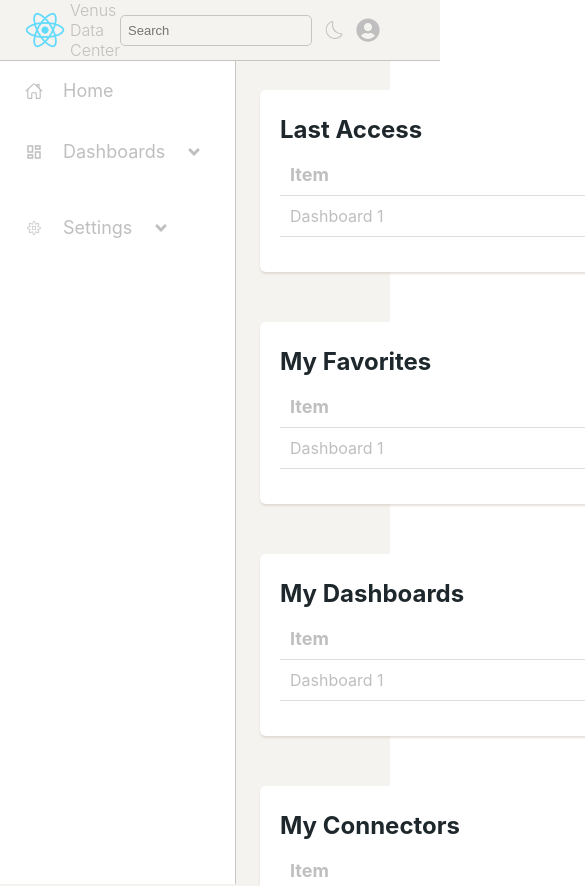
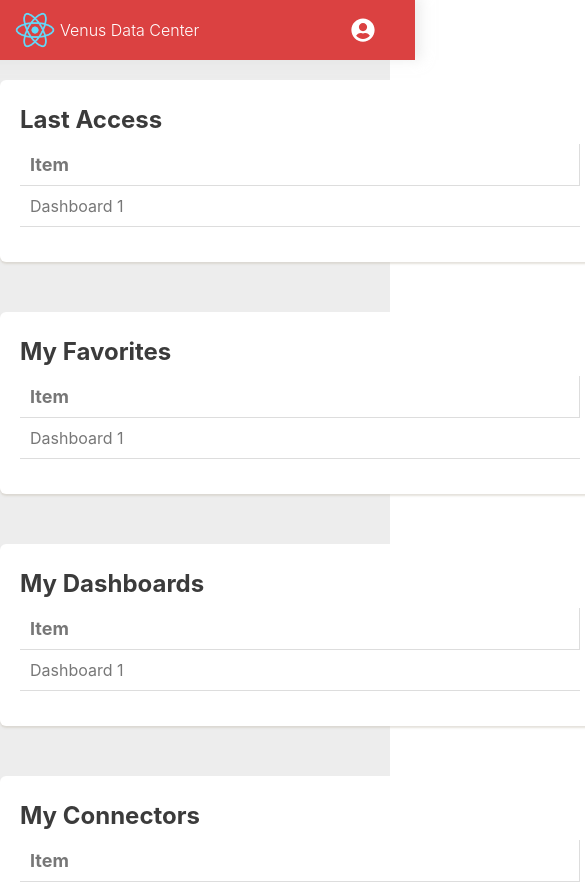
Before and after one commit to joyned/venus-data-center-portal, a React (Create React App) app: page /home in a window 390 px wide. Shown: the top 886 px of the page, 585 px wide, since content can reach past the window. Built offline with nearby package versions, Linux system fonts and the light colour scheme.

Commit message:
style: ajust responsive

```diff
--- a/src/components/Button.tsx
+++ b/src/components/Button.tsx
@@ -1,6 +1,6 @@
 import { CSSProperties, ReactElement } from "react";
 import styled from "styled-components";
-import { button, color } from "./ui/variables";
+import { button, color, mobile } from "./ui/variables";
 
 const Btn = styled.button<{ $isTransparent?: boolean }>`
     background-color: ${props => props.$isTransparent ? 'transparent' : color.primary};
@@ -17,6 +17,11 @@ const BtnLabel = styled.div`
     padding: 10px;
     font-size: 16px;
     cursor: pointer;
+
+    @media (max-width: ${mobile.starts}) {
+        padding: 13px 3px;
+        font-size: 13px;
+    }
 `
 
 const BtnIcon = styled.div`
--- a/src/components/Panel.tsx
+++ b/src/components/Panel.tsx
@@ -2,14 +2,14 @@ import { ReactElement, useState } from "react";
 import { MdHelp } from "react-icons/md";
 import styled, { CSSProperties } from "styled-components";
 import Modal from "./Modal";
-import { panel, text } from "./ui/variables";
+import { body, panel, text } from "./ui/variables";
 
 const Pnl = styled.div`
     margin-bottom: 30px;
     padding: 15px 20px;
     border-radius: 6px;
     box-shadow: 0 2px 2px ${panel.shadowColor};
-    background-color: ${panel.backgroundColor};
+    background-color: ${body.backgroundColor};
     z-index: 1;
 `
 
--- a/src/components/Table.tsx
+++ b/src/components/Table.tsx
@@ -1,11 +1,14 @@
 import styled from "styled-components";
-import { color, text } from "./ui/variables";
+import { body, text } from "./ui/variables";
+
+export const ResponsiveTable = styled.div`
+    overflow-x:auto;
+`
 
 export const Table = styled.table`
     width: 100%;
     border-collapse: collapse;
     margin-bottom: 20px;
-
 `;
 
 export const TableHead = styled.thead`
@@ -36,10 +39,10 @@ export const TableBody = styled.tbody`
 
 export const TableRow = styled.tr`
     &:nth-child(even) {
-        background-color: ${localStorage.getItem("theme") === "dark" ? color.darkGrey : "#f2f2f2"};
+        background-color: ${body.backgroundColorLight}
     }
     &:hover {
-        background-color: ${localStorage.getItem("theme") === "dark" ? color.darkGrey : "#f2f2f2"};
+        background-color:${body.backgroundColorLight}
     }
 `;
 
--- a/src/components/ui/variables.tsx
+++ b/src/components/ui/variables.tsx
@@ -1,51 +1,25 @@
-const colorLight = {
-    'primary': '#00769f',
-    'secondary': '#d14040',
-}
-
-const colorDark = {
-    'primary': '#014259',
-    'secondary': '#1e272b',
-}
-
 export const text = {
-    'default': localStorage.getItem('theme') === 'dark' ? '#bfbfbf' : '#bfbfbf',
+    'default': '#777777',
     'secondary': '#6c757d',
     'placeholder': '#6c757d',
     'fontSize': '16px',
 }
 
-const menuLight = {
-    'left': 'white',
-    'top': '#F5F3EF',
-    'textColor': text.default
-}
-
-const menuDark = {
-    'left': '#212120',
-    'top': '#212120',
-    'textColor': text.default,
-}
-
-export const button = {
-    'backgroundColor': localStorage.getItem('theme') === 'dark' ? colorDark.primary : colorLight.primary,
-    'transparentColor': localStorage.getItem('theme') === 'dark' ? 'white' : colorLight.primary,
-}
-
 export const container = {
-    'backgroundColor': localStorage.getItem('theme') === 'dark' ? '#292929' : '#F5F3EF',
+    'backgroundColor': '#F5F3EF',
 }
 
 export const menu = {
-    'left': localStorage.getItem('theme') === 'dark' ? menuDark.left : menuLight.left,
-    'top': localStorage.getItem('theme') === 'dark' ? menuDark.top : menuLight.top,
-    'textColor': localStorage.getItem('theme') === 'dark' ? menuDark.textColor : menuLight.textColor,
+    'textColor': 'white',
+    'border': '#5f5f5f',
+    'left': 'white',
+    'top': '#F5F3EF',
 }
 
 export const color = {
-    'primary': localStorage.getItem('theme') === 'dark' ? colorDark.primary : colorLight.primary,
-    'secondary': localStorage.getItem('theme') === 'dark' ? colorDark.secondary : colorLight.secondary,
-    'borderColor': localStorage.getItem('theme') === 'dark' ? '#3d3d3d' : '#c5c5c5',
+    'primary': '#db4141',
+    'secondary': '#d14040',
+    'borderColor': '#c5c5c5',
     'success': '#28a745',
     'info': '#17a2b8',
     'warning': '#ffc107',
@@ -59,9 +33,26 @@ export const color = {
     'darkGrey': '#424242',
 }
 
+export const button = {
+    'backgroundColor': '#00769f',
+    'transparentColor': color.primary,
+}
+
 
 export const panel = {
-    'backgroundColor': localStorage.getItem('theme') === 'dark' ? menu.left : 'white',
-    'textColor': localStorage.getItem('theme') === 'dark' ? 'white' : colorDark.secondary,
-    'shadowColor': localStorage.getItem('theme') === 'dark' ? 'rgb(81 79 75 / 50%)' : 'rgba(204,197,185,.5)',
+    'backgroundColor': 'white',
+    'textColor': '#3b3b3b',
+    'shadowColor': 'rgba(204,197,185,.5)',
 }
+
+export const body = {
+    'backgroundColor': 'white',
+    'backgroundColorLight': '#ededed',
+    'topMenu': color.primary,
+    'leftMenu': '#ffffff',
+    'leftMenuText': text.default,
+}
+
+export const mobile = {
+    'starts': '768px',
+}
--- a/src/layout/MainLayout.tsx
+++ b/src/layout/MainLayout.tsx
@@ -1,36 +1,45 @@
 import { ReactElement, useEffect, useState } from "react";
-import { CiDark, CiSettings, CiViewList } from "react-icons/ci";
+import { CiSettings, CiViewList } from "react-icons/ci";
 import { FaAngleDown, FaUserCircle } from "react-icons/fa";
 import { FiUsers } from "react-icons/fi";
 import { IoHomeOutline } from "react-icons/io5";
-import { MdConnectedTv, MdDarkMode, MdOutlineCreateNewFolder, MdOutlineDashboard } from "react-icons/md";
+import { MdConnectedTv, MdOutlineCreateNewFolder, MdOutlineDashboard } from "react-icons/md";
 import { TbLayoutDashboard } from "react-icons/tb";
 import { useNavigate } from "react-router-dom";
 import styled from "styled-components";
 import Input from "../components/Input";
 import Loading, { useLoading } from "../components/Loading";
-import { color, container, menu } from "../components/ui/variables";
+import { body, menu, mobile } from "../components/ui/variables";
 import { getDashboardPagesFromCookiesWithMostAccessLimit3 } from "../services/CookieService";
 
 const MainLayoutContainer = styled.div`
     display: flex;
-    flex-direction: row;
-    display: flex;
-    flex-direction: row;
-    background-color: ${container.backgroundColor};
+    justify-content: center;
+    background-color: ${body.backgroundColorLight};
     min-width: 100vw;
     min-height: 100vh;
 `
 
-const Menu = styled.div`
+const Menu = styled.div<{ hovered?: boolean }>`
     position: fixed;
+    left: 0;
     display: flex;
     flex-direction: column;
     margin-top: 40px;
     height: 100vh;
     width: 235px;
-    background-color: ${menu.left};
-    border-right: 1px solid ${color.borderColor};
+    background-color: ${body.leftMenu};
+    box-shadow: 4px -2px 12px 2px #dddddd8a;
+
+    @media (max-width: ${mobile.starts}) {
+        display: none;
+    }
+
+    ${props => props.hovered && `
+        @media (max-width: ${mobile.starts}) {
+            display: flex;
+        }
+    `}
 `;
 
 const MenuNav = styled.div`
@@ -44,10 +53,11 @@ const TopMenu = styled.div`
     display: flex;
     align-items: center;
     justify-content: space-between;
-    background-color: ${menu.top};
-    border-bottom: 1px solid ${color.borderColor};
+    background-color: ${body.topMenu};
+    box-shadow: 4px -2px 12px 2px #dddddd8a;
     width: 100%;
     padding: 10px 25px;
+    z-index: 9999;
 `
 
 const MenuItemSelect = styled.div`
@@ -55,7 +65,7 @@ const MenuItemSelect = styled.div`
 `;
 
 const MenuItemSelectItems = styled(MenuItemSelect)`
-    background-color: ${menu.left};
+    background-color: ${body.leftMenu};
     min-width: 160px;
     margin-top: 15px;
     visibility: hidden;
@@ -66,7 +76,7 @@ const MenuItemSelectItems = styled(MenuItemSelect)`
 `;
 
 const MenuItemSelectItemsItem = styled.div`
-    color: ${menu.textColor};
+    color: ${body.leftMenuText};
     padding: 12px 16px;
     text-decoration: none;
     display: block;
@@ -75,7 +85,7 @@ const MenuItemSelectItemsItem = styled.div`
 `
 
 const MenuItem = styled.div`
-    color: ${menu.textColor};
+    color: ${body.leftMenuText};
     cursor: pointer;
     padding: 20px 25px;
     font-size: large;
@@ -101,6 +111,11 @@ const PageContainer = styled.div`
     margin-left: 240px;
     margin-top: 70px;
     width: 100%;
+
+    @media (max-width: ${mobile.starts}) {
+        padding: 10px;
+        margin-left: 0;
+    }
 `;
 
 const MenuLogo = styled.div`
@@ -121,53 +136,52 @@ const MenuLogo = styled.div`
     }
 `
 
-const LeftItem = styled.div``;
+const LeftItem = styled.div`
+    margin-left: 15px;
+`;
 const RightItem = styled.div`
-    margin-right: 60px;
     display: flex;
+    margin-right: 15px;
     align-items: center;
     gap: 10px;
 
     svg {
         cursor: pointer;
         font-size: x-large;
-        color: ${menu.textColor};
+        color: white;
     }
 
     input {
         margin: 0;
         padding: 7px;
         font-size: small;
+        color: white;
+    }
+
+    @media (max-width: ${mobile.starts}) {
+        input {
+            display: none;
+        }
+
+        &:hover ${MainLayoutContainer} ${Menu} {
+            display: block;
+        }
     }
 `;
 
 export default function MainLayout(props: { children: ReactElement | ReactElement[] }) {
     const navigate = useNavigate();
     const { loading } = useLoading();
-    const [actualTheme, setActualTheme] = useState(localStorage.getItem('theme'));
+    const [menuHovered, setMenuHovered] = useState(false);
 
     useEffect(() => {
         const dash = getDashboardPagesFromCookiesWithMostAccessLimit3();
-        console.log(dash);
     }, [])
-
-    const changeTheme = (e: any) => {
-        e.preventDefault();
-        const theme = localStorage.getItem('theme');
-        if (theme === 'dark') {
-            localStorage.setItem('theme', 'light');
-        } else {
-            localStorage.setItem('theme', 'dark');
-        }
-
-        setActualTheme(localStorage.getItem('theme'));
-        window.location.reload();
-    }
 
     return (
         <Loading isLoading={loading}>
             <MainLayoutContainer>
-                <Menu>
+                <Menu hovered={menuHovered}>
                     <MenuNav>
                         <MenuItem>
                             <MenuItemText onClick={() => navigate('/home')}>
@@ -230,7 +244,7 @@ export default function MainLayout(props: { children: ReactElement | ReactElemen
                     </MenuNav>
                 </Menu>
                 <TopMenu>
-                    <LeftItem>
+                    <LeftItem onMouseEnter={() => setMenuHovered(!menuHovered)} >
                         <MenuLogo>
                             <img src="/logo512.png" alt="" />
                             <span>Venus Data Center</span>
@@ -238,7 +252,6 @@ export default function MainLayout(props: { children: ReactElement | ReactElemen
                     </LeftItem>
                     <RightItem>
                         <Input type="text" placeholder="Search"></Input>
-                        {actualTheme === 'dark' ? <MdDarkMode onClick={changeTheme} /> : <CiDark onClick={changeTheme} />}
                         <FaUserCircle></FaUserCircle>
                     </RightItem>
                 </TopMenu>
--- a/src/pages/ConnectorPage.tsx
+++ b/src/pages/ConnectorPage.tsx
@@ -4,7 +4,7 @@ import Button from "../components/Button";
 import ButtonConfirm from "../components/ButtonConfirm";
 import { useLoading } from "../components/Loading";
 import Panel from "../components/Panel";
-import { Table, TableBody, TableCell, TableHead, TableRow, TableTh } from "../components/Table";
+import { ResponsiveTable, Table, TableBody, TableCell, TableHead, TableRow, TableTh } from "../components/Table";
 import Toast from "../components/Toast";
 import ConnectorModel from "../models/ConnectorModel";
 import { deleteConnector, findAllConnectors } from "../services/ConnectorService";
@@ -42,6 +42,7 @@ export default function ConnectorPage() {
     return (
         <Panel title="Connector" subtitle="Connectors are used to handle data extraction.">
             <Toast ref={toast}></Toast>
+            <ResponsiveTable>
                 <Table>
                     <TableHead>
                         <TableRow>
@@ -67,6 +68,7 @@ export default function ConnectorPage() {
                         })}
                     </TableBody>
                 </Table>
+            </ResponsiveTable>
             <Button label="Add Connector" onClick={() => navigate('/connector/0')}></Button>
         </Panel>
     )
--- a/src/pages/DashboardPage.tsx
+++ b/src/pages/DashboardPage.tsx
@@ -5,7 +5,7 @@ import Button from "../components/Button";
 import ButtonConfirm from "../components/ButtonConfirm";
 import { useLoading } from "../components/Loading";
 import Panel from "../components/Panel";
-import { Table, TableBody, TableCell, TableHead, TableRow, TableTh } from "../components/Table";
+import { ResponsiveTable, Table, TableBody, TableCell, TableHead, TableRow, TableTh } from "../components/Table";
 import DashboardModel from "../models/DashboardModel";
 import { incrementPageCounter } from "../services/CookieService";
 import { deleteDashboard, findAllDashboard } from "../services/DashboardService";
@@ -45,6 +45,7 @@ export default function DashboardPage() {
     return (
         <Panel title="Dashboards" subtitle="List of all dashboards avaliable.">
             <Toast ref={toast}></Toast>
+            <ResponsiveTable>
                 <Table>
                     <TableHead>
                         <TableRow>
@@ -70,6 +71,7 @@ export default function DashboardPage() {
                             }))}
                     </TableBody>
                 </Table>
+            </ResponsiveTable>
             <Button label="Add Dashboard" onClick={() => navigate('/dashboard/edit/0')}></Button>
         </Panel >
     )
--- a/src/pages/DashboardPageForm.tsx
+++ b/src/pages/DashboardPageForm.tsx
@@ -67,8 +67,8 @@ export default function DashboardPageForm() {
                     setSelectedConnector(data.connector);
                 }).finally(() => setLoading(false));
             }
+            setLoading(false)
         });
-
     }, [params.id, setLoading])
 
     const onSubmit = (e: any) => {
@@ -101,7 +101,7 @@ export default function DashboardPageForm() {
 
     return (
         <>
-            <Panel title={dashboardId ? 'Existing' : 'New Dashboard'} help={helpTemplate}>
+            <Panel title={dashboardId ? name : 'New Dashboard'} help={helpTemplate}>
                 <Toast ref={toast}></Toast>
                 <form onSubmit={onSubmit}>
                     <FormItem>
--- a/src/pages/DashboardPageView.tsx
+++ b/src/pages/DashboardPageView.tsx
@@ -5,7 +5,7 @@ import FormItem from "../components/FormItem";
 import Input from "../components/Input";
 import { useLoading } from "../components/Loading";
 import Panel from "../components/Panel";
-import { Table, TableBody, TableCell, TableHead, TableRow, TableTh } from "../components/Table";
+import { ResponsiveTable, Table, TableBody, TableCell, TableHead, TableRow, TableTh } from "../components/Table";
 import Toast from "../components/Toast";
 import DashboardModel from "../models/DashboardModel";
 import { executeDashboard } from "../services/DashboardExecutionService";
@@ -87,6 +87,7 @@ export default function DashboardPageView() {
                 </form>
             </Panel>
             <Panel title={dashboard?.name}>
+            <ResponsiveTable>
                     <Table>
                         <TableHead>
                             <TableRow>
@@ -111,6 +112,7 @@ export default function DashboardPageView() {
                                 </TableRow>}
                         </TableBody>
                     </Table>
+            </ResponsiveTable>
             </Panel>
         </>
     )
--- a/src/pages/HomePage.tsx
+++ b/src/pages/HomePage.tsx
@@ -1,7 +1,7 @@
 import { useState } from "react";
 import Grid from "../components/Grid";
 import Panel from "../components/Panel";
-import { Table, TableBody, TableCell, TableHead, TableRow, TableTh } from "../components/Table";
+import { ResponsiveTable, Table, TableBody, TableCell, TableHead, TableRow, TableTh } from "../components/Table";
 
 export default function HomePage() {
     const [lastAccess, setLastAccess] = useState<string[]>([]);
@@ -12,6 +12,7 @@ export default function HomePage() {
     return (
         <Grid minMax="600px">
             <Panel title="Last Access">
+                <ResponsiveTable>
                     <Table>
                         <TableHead>
                             <TableRow>
@@ -24,8 +25,10 @@ export default function HomePage() {
                             </TableRow>
                         </TableBody>
                     </Table>
+                </ResponsiveTable>
             </Panel>
             <Panel title="My Favorites">
+                <ResponsiveTable>
                     <Table>
                         <TableHead>
                             <TableRow>
@@ -38,8 +41,10 @@ export default function HomePage() {
                             </TableRow>
                         </TableBody>
                     </Table>
+                </ResponsiveTable>
             </Panel>
             <Panel title="My Dashboards">
+                <ResponsiveTable>
                     <Table>
                         <TableHead>
                             <TableRow>
@@ -52,8 +57,10 @@ export default function HomePage() {
                             </TableRow>
                         </TableBody>
                     </Table>
+                </ResponsiveTable>
             </Panel>
             <Panel title="My Connectors">
+                <ResponsiveTable>
                     <Table>
                         <TableHead>
                             <TableRow>
@@ -66,6 +73,7 @@ export default function HomePage() {
                             </TableRow>
                         </TableBody>
                     </Table>
+                </ResponsiveTable>
             </Panel>
         </Grid>
     )
--- a/src/pages/UserPage.tsx
+++ b/src/pages/UserPage.tsx
@@ -1,10 +1,10 @@
 import { useEffect, useState } from "react";
+import { useNavigate } from "react-router-dom";
+import Button from "../components/Button";
 import { useLoading } from "../components/Loading";
 import Panel from "../components/Panel";
+import { ResponsiveTable, Table, TableBody, TableCell, TableHead, TableRow, TableTh } from "../components/Table";
 import UserModel from "../models/UserModel";
-import { useNavigate } from "react-router-dom";
-import { Table, TableBody, TableCell, TableHead, TableRow, TableTh } from "../components/Table";
-import Button from "../components/Button";
 
 const dummyUsers: UserModel[] = [
     {
@@ -37,6 +37,7 @@ export default function UserPage() {
     return (
         <Panel title="Users">
             <span>Manage your users.</span>
+            <ResponsiveTable>
                 <Table>
                     <TableHead>
                         <TableRow>
@@ -59,6 +60,7 @@ export default function UserPage() {
                         )}
                     </TableBody>
                 </Table>
+            </ResponsiveTable>
             <Button label="Add User"></Button>
         </Panel>
     )
```
Also changed, not shown: src/index.css (line endings or trailing spaces). Lines whose indentation alone changed are shown as unchanged.
